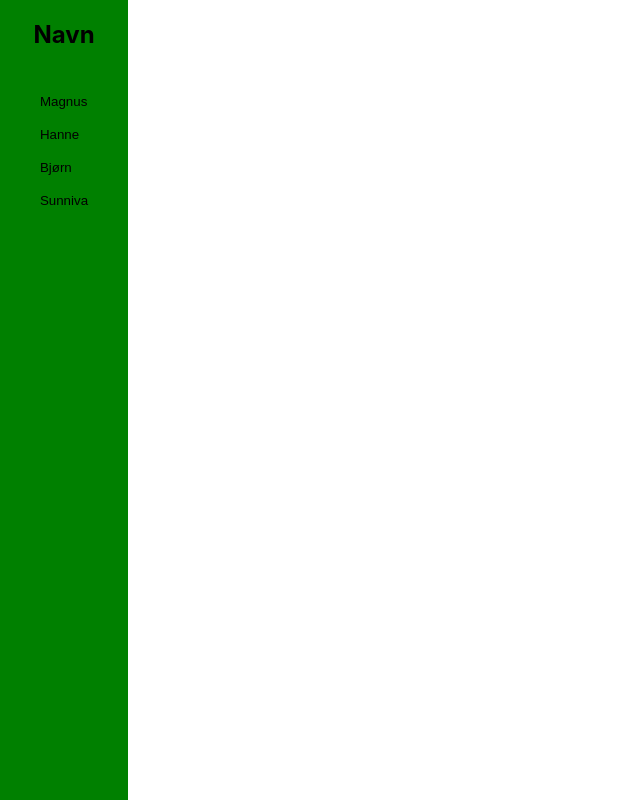
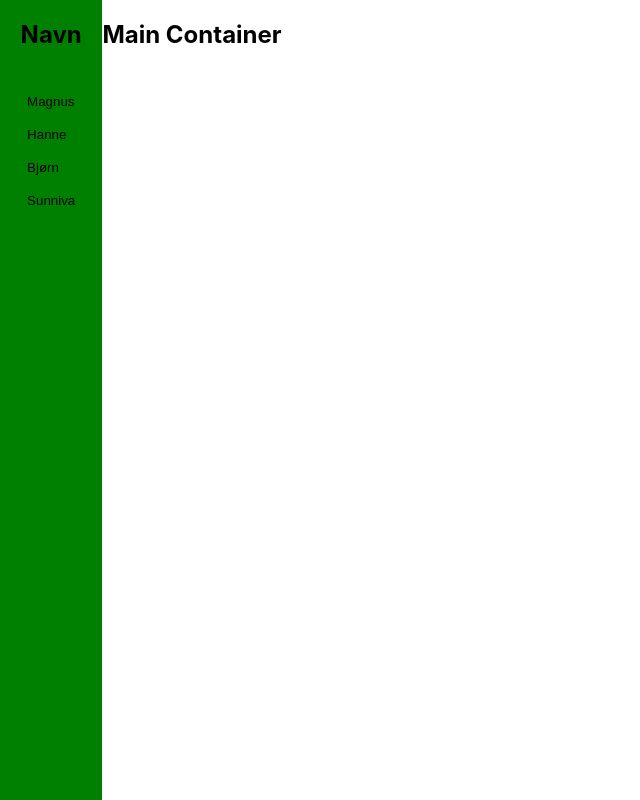
Before and after one commit to magnus-schj/Wishlist, a React (Create React App) app in the folder frontend/react/v1/: page / in a window 1280 px wide. Shown: the whole page, without its empty margins (0-640 px from the left). Built offline with nearby package versions, Linux system fonts and the light colour scheme.

Commit message:
styling, wishlost component

```diff
--- a/frontend/react/v1/src/App.js
+++ b/frontend/react/v1/src/App.js
@@ -1,10 +1,13 @@
 import './App.css';
 import UserList from "./compnents/users-list/usersList.component.jsx";
+import "./compnents/main-container/MainContainer.component.jsx";
+import MainContainer from './compnents/main-container/MainContainer.component.jsx';
 
 function App() {
   return (
     <div className="App">
       <UserList />
+      <MainContainer />
     </div>
   );
 }
--- /dev/null
+++ b/frontend/react/v1/src/compnents/main-container/main-container.component.css
@@ -0,0 +1,4 @@
+.MainContainer {
+  background: grey;
+  min-height: 100vh;
+}
--- a/frontend/react/v1/src/compnents/users-list/user-list.css
+++ b/frontend/react/v1/src/compnents/users-list/user-list.css
@@ -1,11 +1,10 @@
 .user-list {
-  position: fixed;
   display: flex;
   flex-direction: column;
   align-items: center;
   justify-content: flex-start;
   background: green;
-  min-width: 10vw;
+  min-width: 8vw;
   min-height: 100vh;
 }
 .user-list ul {
```
Also changed, not shown: frontend/react/v1/src/compnents/wishList/WishList.component.jsx (added, +10 -0 lines), frontend/react/v1/src/compnents/wishList/WishList.component.css (added).
